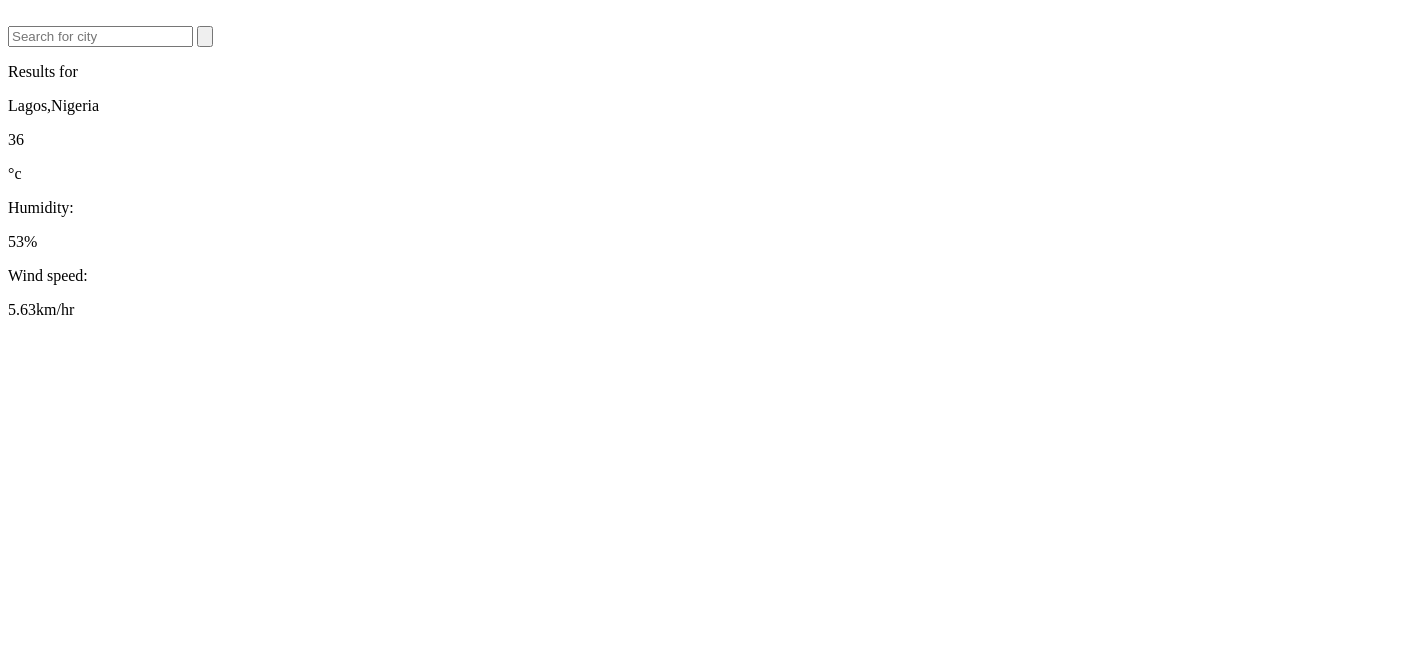
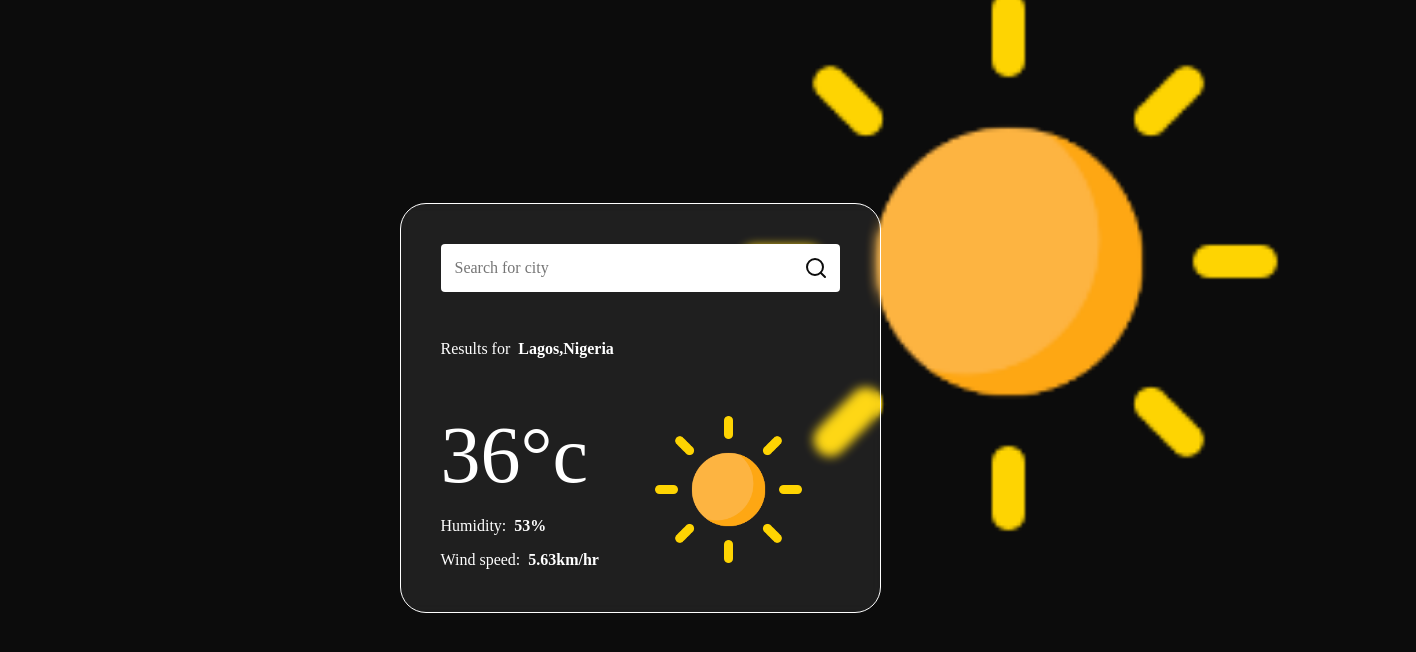
Before and after one commit to nueluchenna/Weather-app, a plain HTML site: page index.html in a window 1280 px wide. Shown: the whole page, 1416 px wide, since content can reach past the window. Drawn offline with Linux system fonts and the light colour scheme; the site is published under a folder, as on GitHub Pages, so addresses that start at the root find nothing.

Commit message:
adjusted the folder structure

```diff
--- a/index.html
+++ b/index.html
@@ -3,18 +3,18 @@
 <head>
     <meta charset="UTF-8">
     <meta name="viewport" content="width=device-width, initial-scale=1.0">
-    <link rel="stylesheet" href="/style.css">
+    <link rel="stylesheet" href="style.css">
     <link rel="preconnect" href="https://fonts.googleapis.com">
     <link rel="preconnect" href="https://fonts.gstatic.com" crossorigin>
     <link href="https://fonts.googleapis.com/css2?family=Rubik:ital,wght@0,300..900;1,300..900&display=swap" rel="stylesheet">
     <title>Weather app</title>
 </head>
 <body>
-    <img class="background" src="/weather-app-img/images/clear.png" alt="">
+    <img class="background" src="images/clear.png" alt="">
     <div class="card">
         <div class="search-bar">
             <input type="text" placeholder="Search for city">
-            <button><img class="icon" src="/weather-app-img/images/search.svg" alt=""></button>
+            <button><img class="icon" src="images/search.svg" alt=""></button>
         </div>
 
         <div class="results">
@@ -41,7 +41,7 @@
             </div>
 
             <div class="img">
-                <img src="/weather-app-img/images/clear.png" alt="">
+                <img src="images/clear.png" alt="">
             </div>
         </div>
     </div>
```
Also changed, not shown: images/clear.png (renamed from weather-app-img/images/clear.png), images/clouds.png (renamed from weather-app-img/images/clouds.png), images/drizzle.png (renamed from weather-app-img/images/drizzle.png), images/humidity.png (renamed from weather-app-img/images/humidity.png), images/mist.png (renamed from weather-app-img/images/mist.png), images/rain.png (renamed from weather-app-img/images/rain.png), images/search.png (renamed from weather-app-img/images/search.png), images/search.svg (renamed from weather-app-img/images/search.svg), images/snow.png (renamed from weather-app-img/images/snow.png), images/wind.png (renamed from weather-app-img/images/wind.png).
